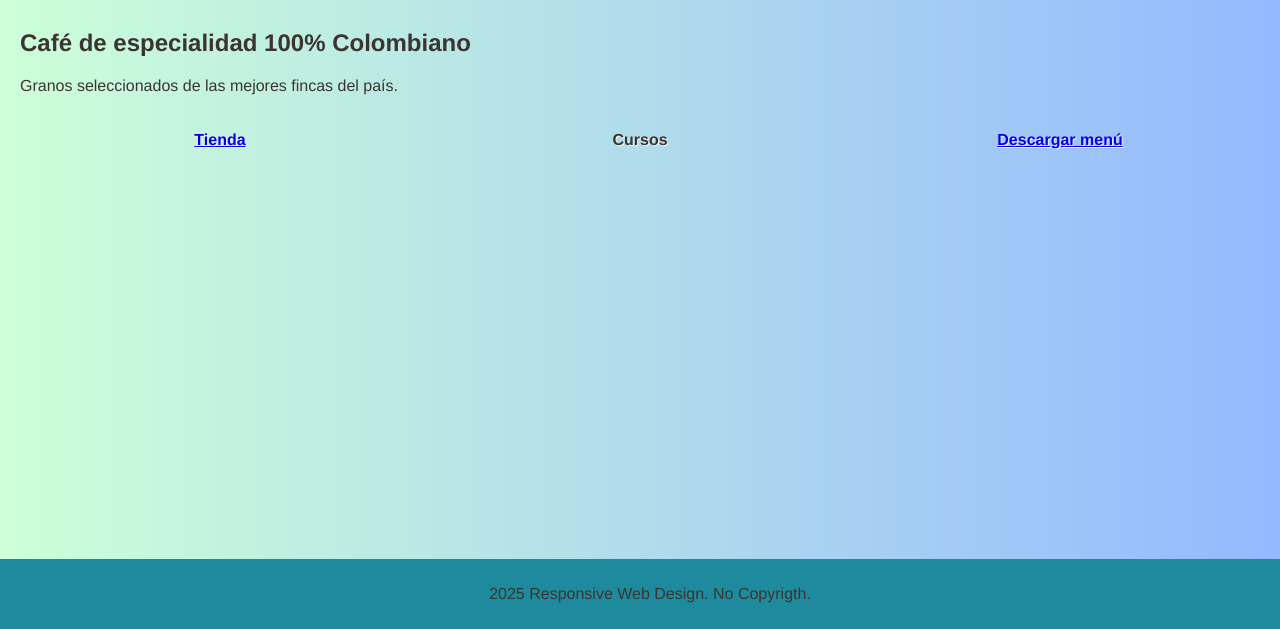
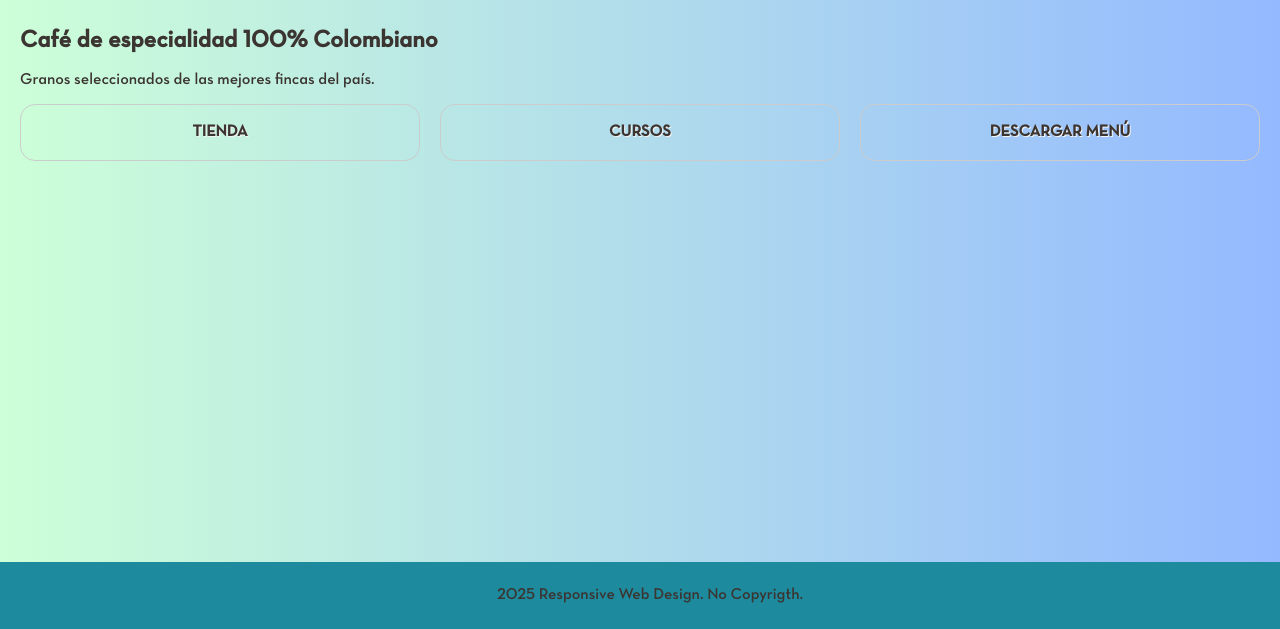
Before and after one commit to osvaldocs/HtmlRiwi, a plain HTML site: page EntrenamientoSem3Html/index.html in a window 1280 px wide. Shown: the part 171-800 px from the top of the page. Drawn offline with Linux system fonts and the light colour scheme.

Commit message:
reemplace los archivos locales. ahora uso git bash

```diff
--- a/EntrenamientoSem3Html/index.html
+++ b/EntrenamientoSem3Html/index.html
@@ -26,9 +26,9 @@
       <p>Granos seleccionados de las mejores fincas del país.</p>
     </section>
     <section class="grid-container">
-      <div class="grid-item"><a href="./shop.html">Tienda</a></div>
-      <div class="grid-item">Cursos</div>
-      <div class="grid-item"><a href="./Assets/menu.pdf" target="_blank" rel="noopener noreferrer">Descargar menú</a></div>
+      <div class="grid-item"><a href="./shop.html">TIENDA</a></div>
+      <div class="grid-item">CURSOS</div>
+      <div class="grid-item"><a href="./Assets/menu.pdf" target="_blank" rel="noopener noreferrer">DESCARGAR MENÚ</a></div>
     </section>
   </main>
 
--- a/EntrenamientoSem3Html/styles.css
+++ b/EntrenamientoSem3Html/styles.css
@@ -1,11 +1,28 @@
 body {
   background-image: linear-gradient(to right, #cdffd8, #94b9ff);
-  font-family: 'Franklin Gothic Medium', 'Arial Narrow', Arial, sans-serif ;
+  font-family: 'Neutra-Text-Demi-Alt', Arial, sans-serif;
   margin: 0;
   padding: 0;
   box-sizing: border-box;
   display: flex;
   flex-direction: column;
+  height: 100%;
+  width: 100%;
+  overflow-x: hidden;
+}
+
+@font-face {
+  font-family: 'Neutra-Text-Demi-Alt';
+  src: url('./Assets/fonts/Neutra\ Text\ Demi\ Alt.otf') format('opentype');
+  font-weight: normal;
+  font-style: normal;
+}
+
+html {
+  height: 100%;
+  margin: 0;
+  padding: 0;
+  width: 100%;
 }
 
 header{
@@ -15,6 +32,8 @@ header{
   justify-content: space-around;
   align-items: center;
   padding: 5px;
+  width: 100%;
+  box-sizing: border-box;
 }
 
 h2{
@@ -42,13 +61,7 @@ nav ul li a {
 
 main {
   padding: 20px;
-}
-
-.grid-container {
-  display: flex;
-  justify-content: space-between;
-  gap: 20px;
-
+  flex: 1;
 }
 
 .grid-item {
@@ -56,10 +69,16 @@ main {
   text-shadow: 1px 1px 0 whitesmoke;
   color: #3b3431;
   padding: 20px;
-  border: 1px solide #ccc;
+  border: 1px solid #ccc;
+  border-radius: 15px;
   text-align: center;
-  flex: 1;
+  font-family: 'Neutra-Text-Demi-Alt';
 
+}
+
+.grid-item a {
+  color: #3b3431;
+  text-decoration: none;
 }
 
 .grid-container {
@@ -102,7 +121,7 @@ main {
 footer {
   padding: 10px;
   text-align: center;
-  position: absolute;
+  margin-top: auto;
   bottom: 0;
   width: 100%;
   background-color:#1e8a9d;
```
Also changed, not shown: EntrenamientoSem3Html/Assets/fonts/Neutra Text Demi Alt.otf (added).
